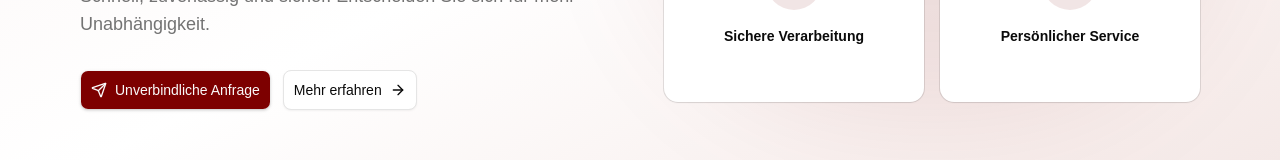
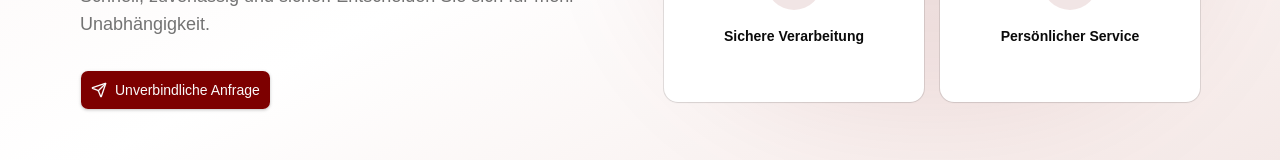
Before and after one commit to Yeah-Jack/ptas, a Next.js app: page / in a window 1280 px wide. Shown: the part 515-675 px from the top of the page. Built offline with nearby package versions, Linux system fonts and the light colour scheme.

Commit message:
fix: comment out mehr erfahren button

```diff
--- a/app/page.tsx
+++ b/app/page.tsx
@@ -1,6 +1,6 @@
 import {
 	Ambulance,
-	ArrowRight,
+	// ArrowRight,
 	BadgeCheck,
 	Building,
 	Building2,
@@ -195,7 +195,7 @@ export default function Home() {
 										Unverbindliche Anfrage
 									</Button>
 								</Link>
-								<Link href="/abrechnung">
+								{/* <Link href="/abrechnung">
 									<Button
 										variant="outline"
 										size="lg"
@@ -204,7 +204,7 @@ export default function Home() {
 										Mehr erfahren
 										<ArrowRight className="size-4 transition-transform group-hover:translate-x-1" />
 									</Button>
-								</Link>
+								</Link> */}
 							</div>
 						</FadeInUp>
 						<FadeInUp delay={0.2} className="relative mt-8 md:mt-0">
```
